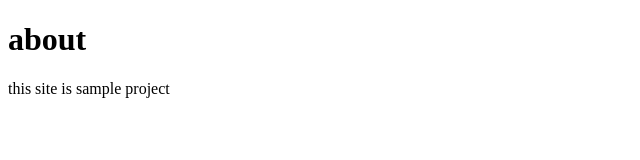
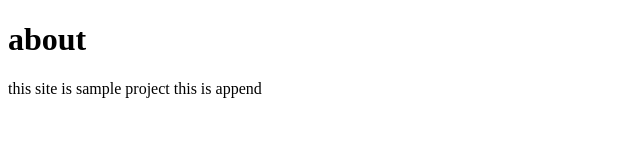
Before and after one commit to ytytgo/website, a plain HTML site: page about.html in a window 1280 px wide. Shown: the whole page, without its empty margins (0-640 px from the left). Drawn offline with Linux system fonts and the light colour scheme.

Commit message:
add new line to tutorial

```diff
--- a/about.html
+++ b/about.html
@@ -8,6 +8,7 @@
   <p>
 
 this site is sample project
+this is append
 
   </p>
 </body>
```
